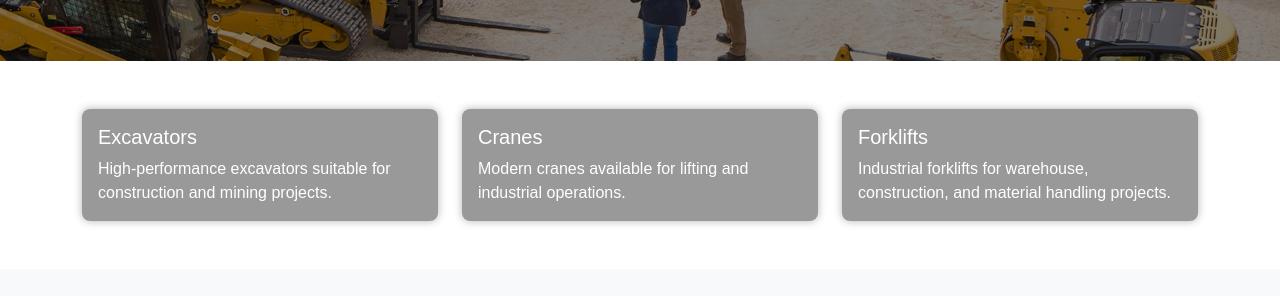
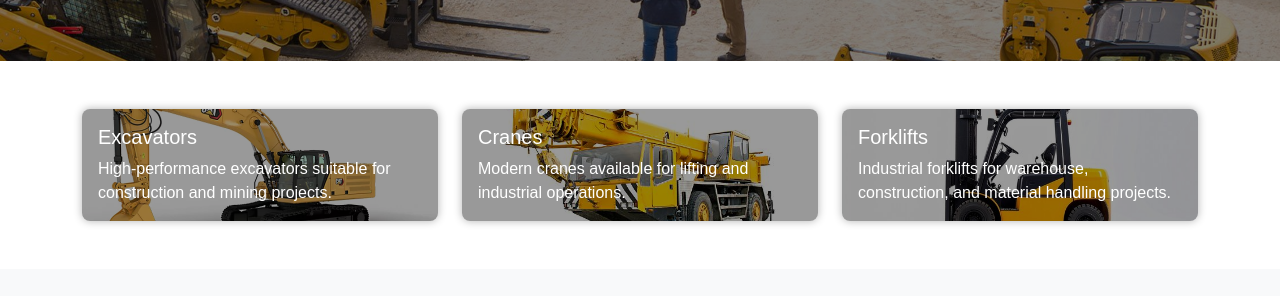
Before and after one commit to sudharshan1822/web-assignment-1, a plain HTML site: page rental.html in a window 1280 px wide. Shown: the part 191-487 px from the top of the page. Drawn offline with nearby package versions, Linux system fonts and the light colour scheme; files that its build step writes are made by us from their sources; files whose address does not match are found by name.

Commit message:
Update rental.html

```diff
--- a/rental.html
+++ b/rental.html
@@ -108,7 +108,7 @@
 
                 <!-- Excavator (Background Image Card) -->
                 <div class="col-md-4">
-                    <div class="card card-bg h-100" style="background-image: url('./image/image6.jpeg');">
+                    <div class="card card-bg h-100" style="background-image: url('image6.jpeg');">
                         <div class="card-body">
                             <h5 class="card-title">Excavators</h5>
                             <p class="card-text">
@@ -120,7 +120,7 @@
 
                 <!-- Crane (Background Image Card) -->
                 <div class="col-md-4">
-                    <div class="card card-bg h-100" style="background-image: url('./image/image7.jpeg');">
+                    <div class="card card-bg h-100" style="background-image: url('image7.jpeg');">
                         <div class="card-body">
                             <h5 class="card-title">Cranes</h5>
                             <p class="card-text">
@@ -132,7 +132,7 @@
 
                 <!-- Forklift (Background Image Card) -->
                 <div class="col-md-4">
-                    <div class="card card-bg h-100" style="background-image: url('./image/image8.jpeg');">
+                    <div class="card card-bg h-100" style="background-image: url('image8.jpeg');">
                         <div class="card-body">
                             <h5 class="card-title">Forklifts</h5>
                             <p class="card-text">
```
